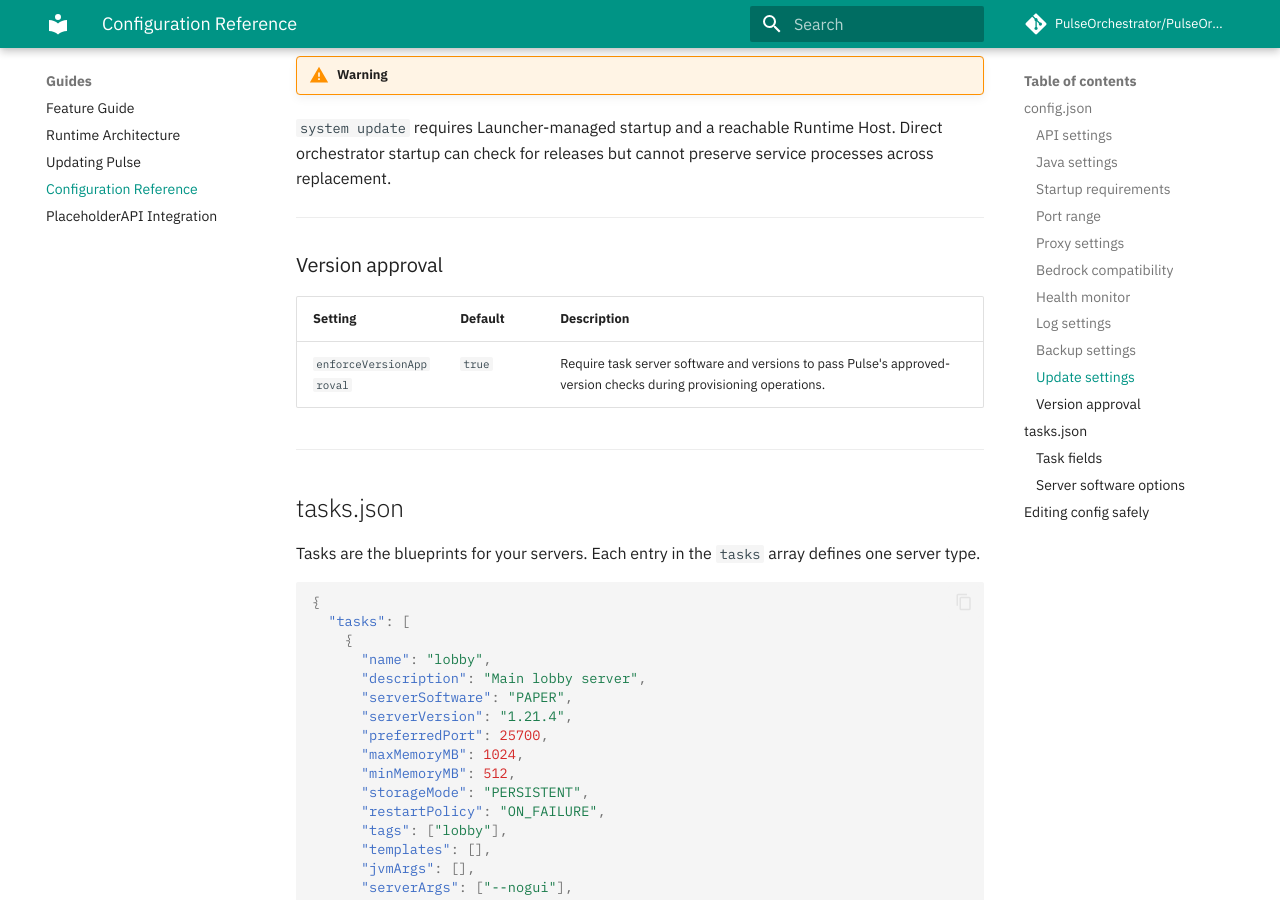
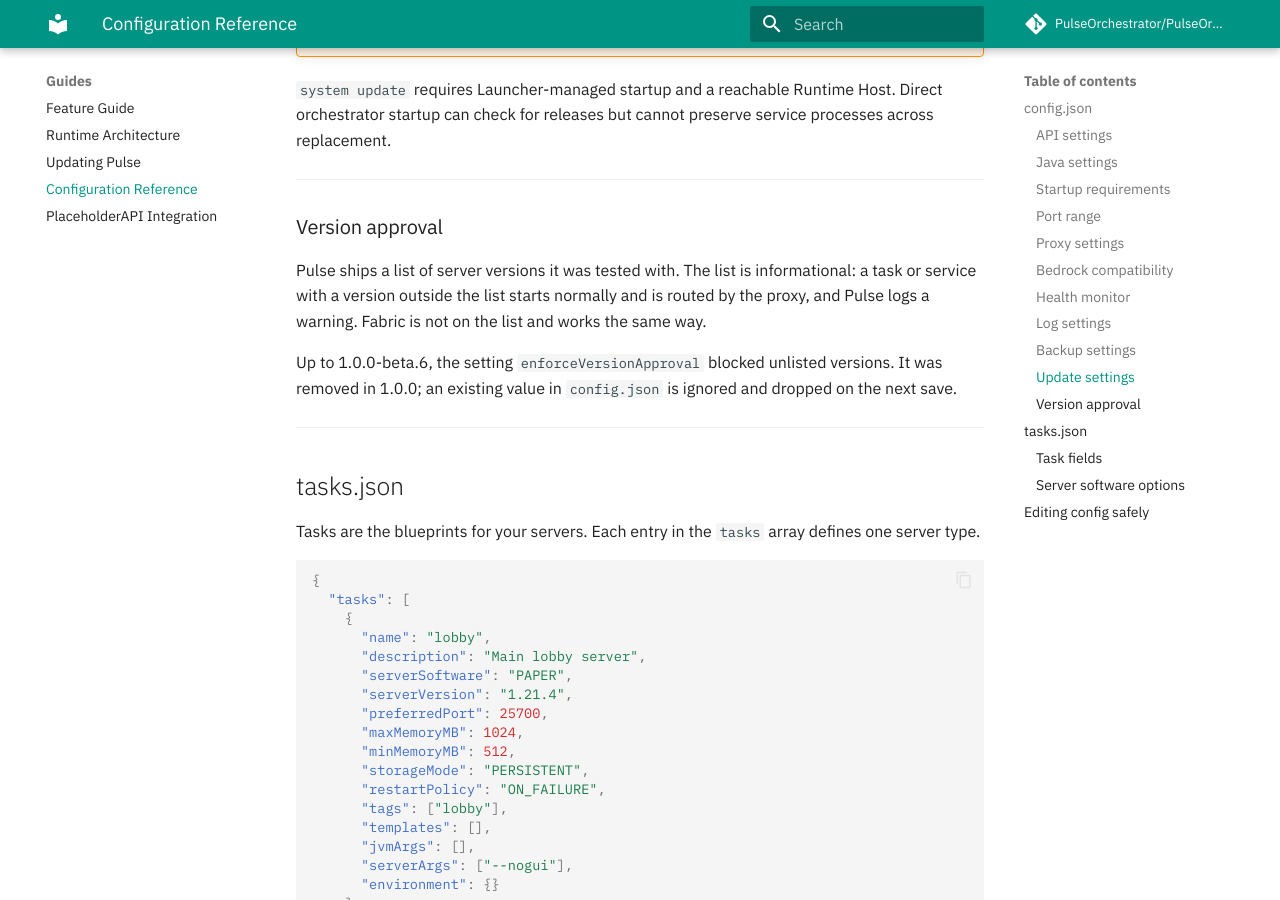
Before and after one commit to PulseOrchestrator/PulseOrchestrator, an MkDocs documentation site: the page built from docs/guides/configuration.md, in a window 1280 px wide and 900 px high, scrolled down 8984 px. Built offline with MkDocs 1.6.1 and Material for MkDocs 9.7.7, drawn with Linux system fonts in a browser that asks for light colours; comment, search, counter and statistics services are not loaded; the version menu is left out; some of the changed text lies outside the part shown.

Commit message:
Document that the approved version list no longer blocks versions
enforceVersionApproval was removed in 1.0.0. Drop it from the config.json
example and describe the list as informational.

Co-Authored-By: Claude Opus 5.5 <noreply@anthropic.com>

````diff
--- a/docs/guides/configuration.md
+++ b/docs/guides/configuration.md
@@ -92,9 +92,7 @@ Below is a fully annotated example showing every available setting with its defa
     "githubRepo": "PulseOrchestrator",
     "policyUrl": "https://raw.githubusercontent.com/PulseOrchestrator/PulseOrchestrator/refs/heads/main/update-policy.json",
     "releaseManifestUrl": null
-  },
-
-  "enforceVersionApproval": true
+  }
 }
 ```
 
@@ -269,9 +267,9 @@ These control whether the orchestrator checks for newer versions and can hand a
 
 ### Version approval
 
-| Setting | Default | Description |
-|---|---|---|
-| `enforceVersionApproval` | `true` | Require task server software and versions to pass Pulse's approved-version checks during provisioning operations. |
+Pulse ships a list of server versions it was tested with. The list is informational: a task or service with a version outside the list starts normally and is routed by the proxy, and Pulse logs a warning. Fabric is not on the list and works the same way.
+
+Up to 1.0.0-beta.6, the setting `enforceVersionApproval` blocked unlisted versions. It was removed in 1.0.0; an existing value in `config.json` is ignored and dropped on the next save.
 
 ---
 
````
